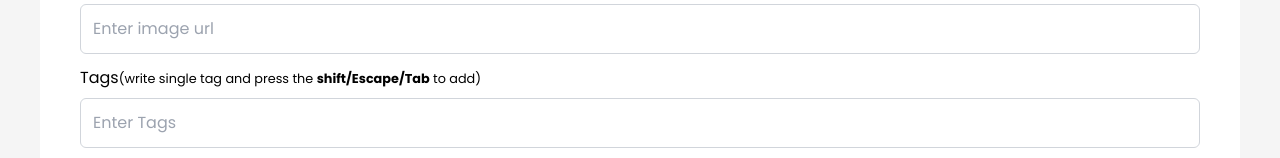
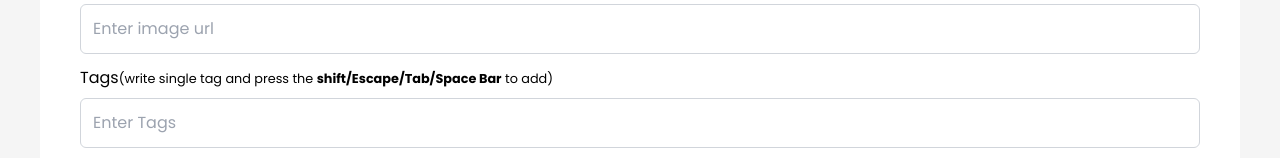
Before and after one commit to Ashik-Mahmud/redux-content-management-app, a React (Create React App) app: page /dashboard/add-blog in a window 1280 px wide. Shown: the part 741-899 px from the top of the page. Built offline with nearby package versions, Linux system fonts and the light colour scheme.

Commit message:
added spacebar for addd tag

```diff
--- a/src/pages/dashboard/AddBlog.jsx
+++ b/src/pages/dashboard/AddBlog.jsx
@@ -117,7 +117,8 @@ const AddBlog = () => {
             <label htmlFor="tags">
               Tags
               <small>
-                (write single tag and press the <b>shift/Escape/Tab</b> to add)
+                (write single tag and press the{" "}
+                <b>shift/Escape/Tab/Space Bar</b> to add)
               </small>
             </label>
             {tags?.length > 0 && (
@@ -149,7 +150,8 @@ const AddBlog = () => {
                 if (
                   e.key === "Shift" ||
                   e.key === "Tab" ||
-                  e.key === "Escape"
+                  e.key === "Escape" ||
+                  e.key === " "
                 ) {
                   if (tags?.includes(e.target.value)) return;
                   setTags([...tags, e.target.value]);
```
